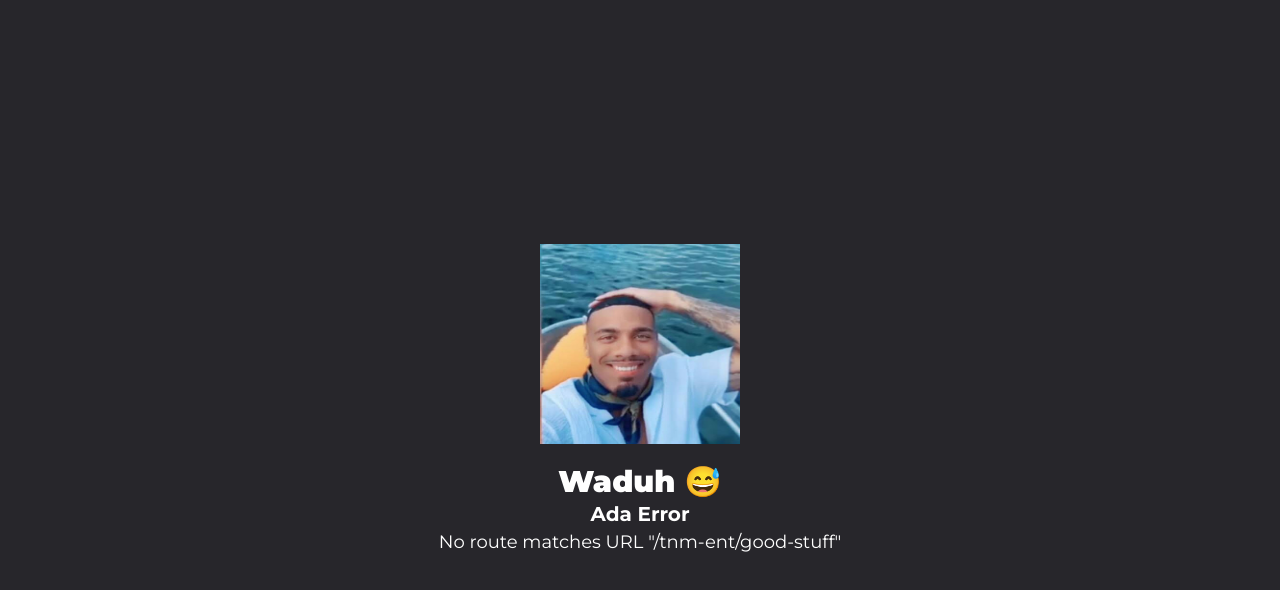
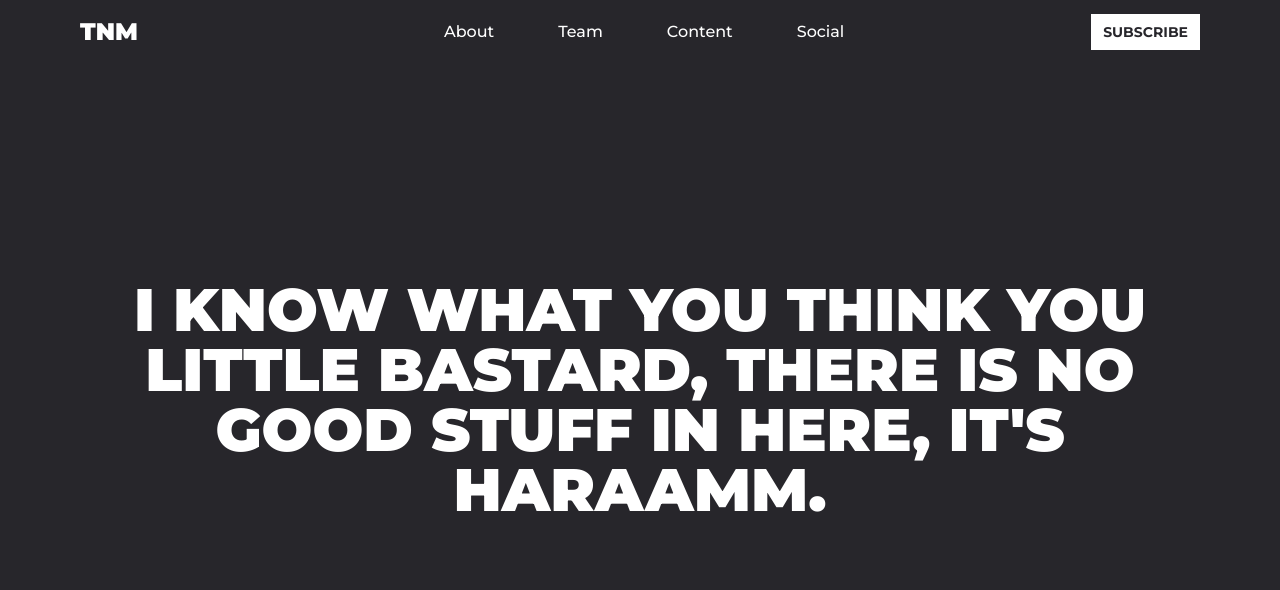
Before and after one commit to dwizulyan/tnm-ent, a React (Vite) app: page /tnm-ent/good-stuff in a window 1280 px wide. Shown: the top 590 px of the page. Built offline with nearby package versions, Linux system fonts and the light colour scheme.

Commit message:
Fixing URLS

```diff
--- a/src/App.jsx
+++ b/src/App.jsx
@@ -5,6 +5,7 @@ import OurTeam from "./components/OurTeam";
 import Content from "./components/Content";
 import Social from "./components/Social";
 import Footer from "./components/Footer";
+
 
 const App = () => {
   return (
--- a/src/components/Footer.jsx
+++ b/src/components/Footer.jsx
@@ -19,12 +19,12 @@ const Footer = () => {
           <a
             href="https://open.spotify.com/show/3b7XhrvVHPyqX8lc0pHgwY"
             className="text-plain font-medium hover:text-accent w-max transition-all">Lunatic Podcast</a>
-          <a href="/good-stuff" className="text-plain font-medium hover:text-accent transition-all">Good Stuff</a>
+          <a href="/tnm-ent/good-stuff" className="text-plain font-medium hover:text-accent transition-all">Good Stuff</a>
         </div>
       </div>
       <div className="w-full absolute left-0 bottom-0 p-5 lg:px-20">
         <h1 className="text-plain">Created by @illmindofdwi_</h1>
-        <p className="text-plain">Thanks for visiting boii, btw give me a feedback lah, <Link to="/feedback" className="text-accent underline">di sini</Link></p>
+        <p className="text-plain">Thanks for visiting boii, btw give me a feedback lah, <Link to="/tnm-ent/feedback" className="text-accent underline">di sini</Link></p>
       </div>
     </div>
   );
--- a/src/components/Navbar.jsx
+++ b/src/components/Navbar.jsx
@@ -18,14 +18,15 @@ const Navbar = () => {
           data-aos-delay={500}
           icon={faBars}
           className="text-plain text-2xl lg:hidden"/>
-        <h1
+        <Link
+          to="/tnm-ent/"
           data-aos-once="true"
           data-aos="fade-down"
-          className="text-plain font-black text-2xl hover:cursor-pointer">TNM</h1>
+          className="text-plain font-black text-2xl hover:cursor-pointer">TNM</Link>
       </div>
       <div className={isActive ? (`w-full justify-center z-[-1] items-center lg:w-[35%] absolute h-screen bg-accent lg:bg-transparent lg:relative left-0 top-0 lg:h-full flex gap-16 lg:left-0 text-3xl lg:flex-row flex-col lg:text-base transition-all lg:justify-between lg:items-center`):(`w-full justify-center z-[-1] items-center lg:w-[35%] absolute h-screen bg-accent lg:bg-transparent lg:relative left-[-100%] top-0 lg:h-full lg:left-0 flex gap-16 text-3xl lg:flex-row flex-col lg:text-base transition-all lg:justify-between lg:items-center`)}>
         <HashLink
-          to="#about"
+          to="/tnm-ent/#about"
           onClick={()=>{
             setIsActive(false)
           }}
@@ -36,7 +37,7 @@ const Navbar = () => {
           About
         </HashLink>
         <HashLink
-          to="#ourteam"
+          to="/tnm-ent/#ourteam"
           onClick={()=>{
             setIsActive(false)
           }}
@@ -47,7 +48,7 @@ const Navbar = () => {
           Team
         </HashLink>
         <HashLink
-          to="#content"
+          to="/tnm-ent/#content"
           onClick={()=>{
             setIsActive(false)
           }}
@@ -58,7 +59,7 @@ const Navbar = () => {
           Content
         </HashLink>
         <HashLink
-          to="#social"
+          to="/tnm-ent/#social"
           onClick={()=>{
             setIsActive(false)
           }}
```
Also changed, not shown: src/main.jsx (+4 -4 lines).
